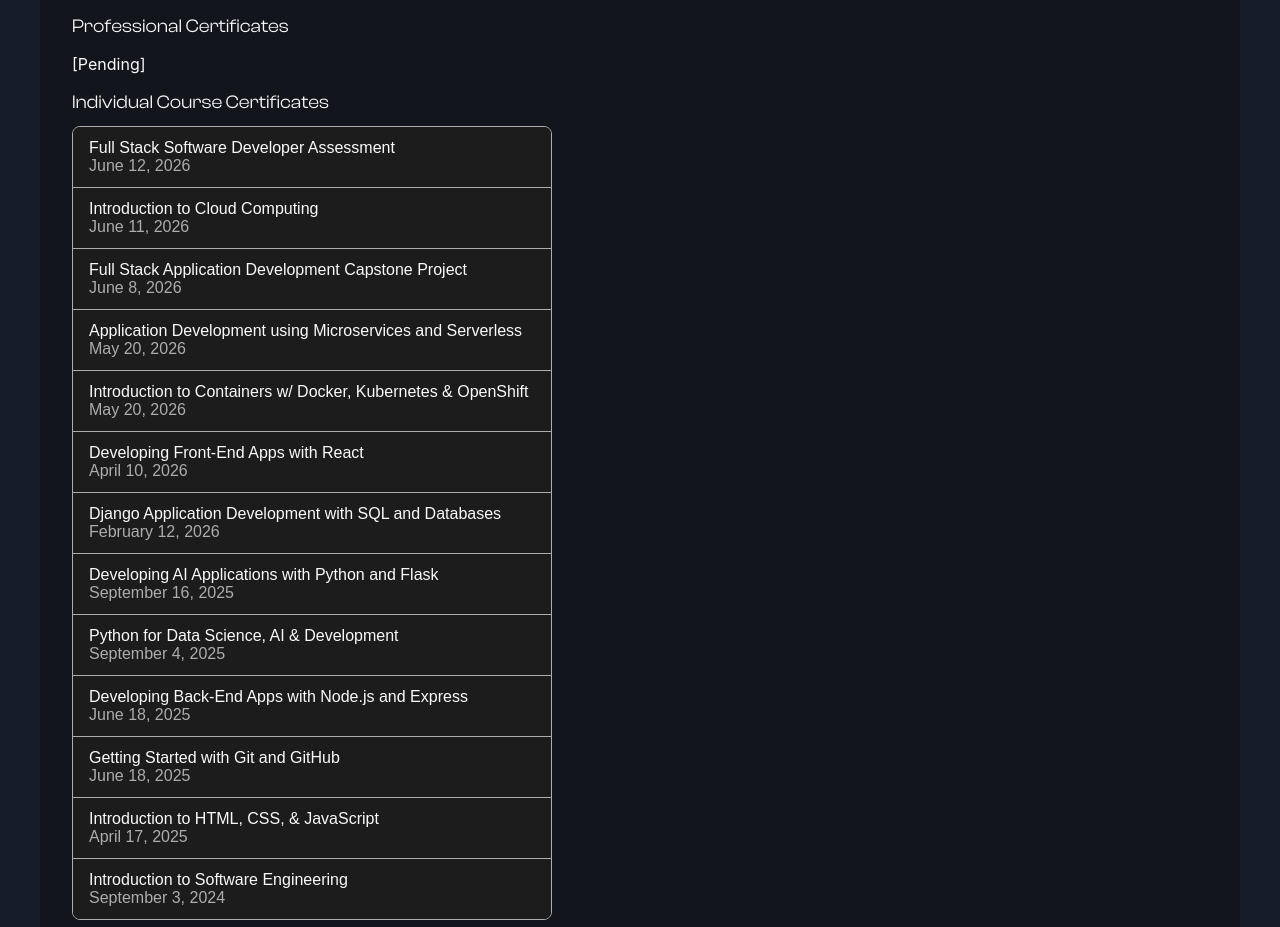
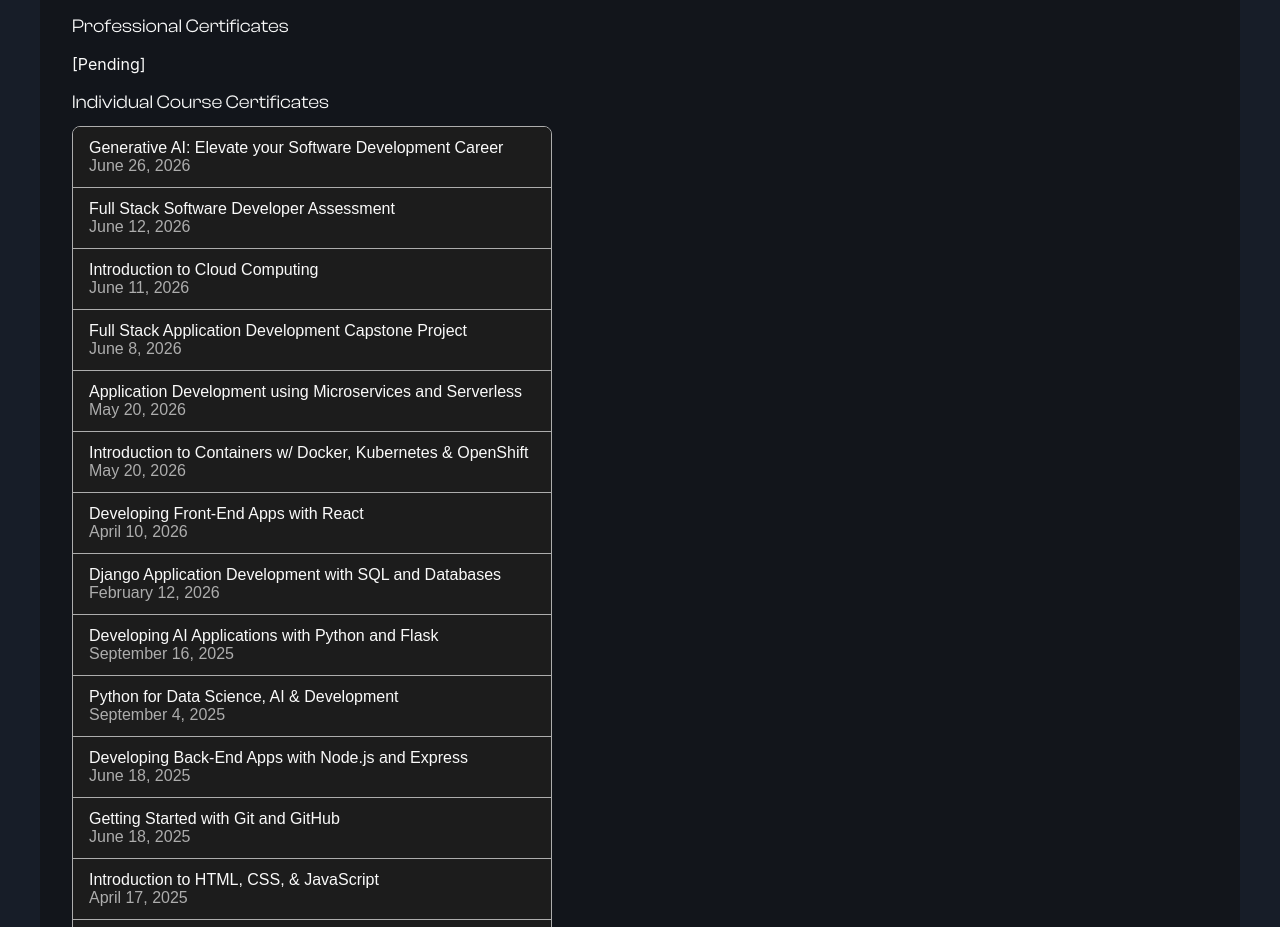
Before and after one commit to Refrizor/portfolio, a React app in the folder frontend/: page / in a window 1280 px wide. Shown: the part 2207-3134 px from the top of the page. Built offline with nearby package versions, Linux system fonts and the light colour scheme; the HTML template or start-up script is replaced by a standard one.

Commit message:
feat: add cert

```diff
--- a/frontend/src/features/home/Certificates.tsx
+++ b/frontend/src/features/home/Certificates.tsx
@@ -80,6 +80,11 @@ const courseCertificates: Certificate[] = [
         title: "Full Stack Software Developer Assessment",
         completionDate: "June 12, 2026",
         url: "https://coursera.org/share/dbc87812ea7ba4507073af55514ef169"
+    },
+    {
+        title: "Generative AI: Elevate your Software Development Career",
+        completionDate: "June 26, 2026",
+        url: "https://coursera.org/share/c53e4ba44d4e00f67d0f7b82ace1d73c"
     }
 ];
 
```
